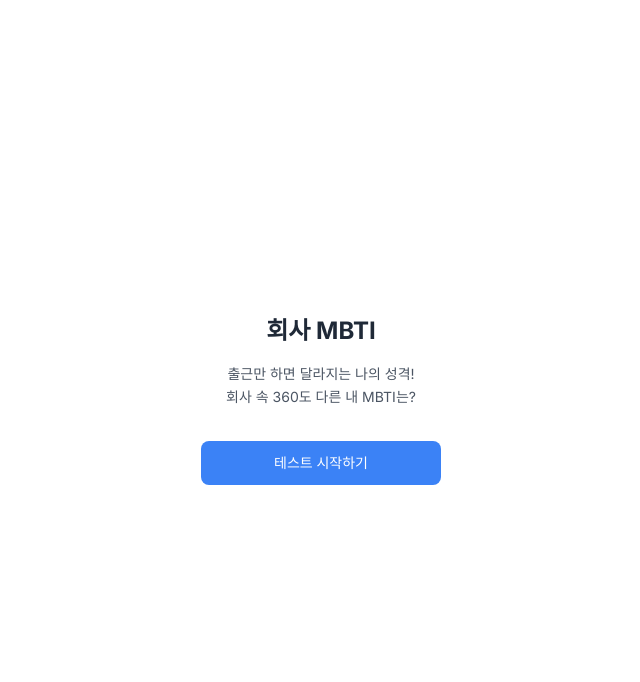
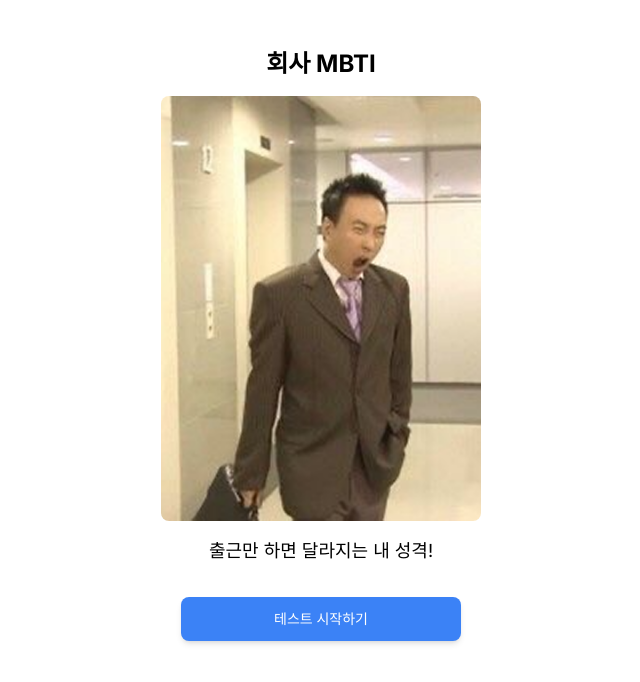
Before and after one commit to clover900/companymbti, a Next.js app: page / in a window 1280 px wide. Shown: the top 682 px of the page, without its empty margins (319-959 px from the left). Built offline with nearby package versions, Linux system fonts and the light colour scheme.

Commit message:
Update: Remove share button and add meme image to main page

```diff
--- a/src/app/page.tsx
+++ b/src/app/page.tsx
@@ -2,20 +2,22 @@
 
 export default function Home() {
   return (
-    <div className="min-h-screen flex items-center justify-center px-4 py-8 bg-white">
+    <main className="min-h-screen flex flex-col items-center px-4 py-12 bg-white">
       <div className="w-full max-w-[320px] text-center">
-        <h1 className="text-2xl font-bold mb-4 text-gray-800">회사 MBTI</h1>
-        <p className="text-sm text-gray-600 mb-8 leading-relaxed">
-          출근만 하면 달라지는 나의 성격!<br />
-          회사 속 360도 다른 내 MBTI는?
-        </p>
-        <Link
+        <h1 className="text-2xl font-bold mb-4">회사 MBTI</h1>
+        <img
+          src="/image 75.png"
+          alt="회사 MBTI 밈"
+          className="w-full max-w-[360px] h-auto mb-4 rounded-lg"
+        />
+        <p className="text-lg mb-8">출근만 하면 달라지는 내 성격!</p>
+        <a
           href="/test"
-          className="inline-block w-full max-w-[240px] bg-blue-500 hover:bg-blue-600 text-white font-medium py-3 px-6 rounded-lg text-sm transition-colors"
+          className="inline-block w-full max-w-[280px] bg-blue-500 hover:bg-blue-600 text-white font-medium py-3 px-6 rounded-lg text-sm transition-all duration-200 hover:scale-105 shadow-md"
         >
           테스트 시작하기
-        </Link>
+        </a>
       </div>
-    </div>
+    </main>
   )
 }
--- a/src/app/test/page.tsx
+++ b/src/app/test/page.tsx
@@ -133,22 +133,22 @@
 ];
 
 const mbtiDescriptions: { [key: string]: string } = {
-  ISTJ: "매뉴얼 필요 없음! \n 회사의 든든한 살림꾼, 인간 백과사전",
-  ISFJ: "팀원 생일은 기본으로 챙기는 숨은 케어 담당.\n내 책상엔 늘 동료들에게 나눠줄 간식이 준비되어 있지!",
-  INFJ: "한마디만 들어도 상대 속마음까지 읽어내는\n회사 내 심리 분석가",
-  INTJ: "이렇게 하면 더 좋지 않을까요?\n남들이 못 본 개선점을 찾아내는 업무 혁신가",
-  ISTP: "고장난 것은 뭐든 고쳐버리는 사내 만능 해결사.\n말은 적지만 실력은 많음",
-  ISFP: "회식에서 몰래 인생샷 찍어주는\n팀의 감성 포토그래퍼",
-  INFP: "회사에선 말이 적지만 채팅창 이모지 센스는 만렙.\n이모지로 내 마음을 표현해",
-  INTP: "왜 그런지 설명해드릴게요\n질문하면 끝없이 나오는 지식의 창고",
-  ESTP: "어색한 회식에 활력을 불어넣는 분위기 메이커.\n내가 있는 회식은 항상 대박 난다고!",
-  ESFP: "월요일 아침부터 에너지 넘치는 사무실의 활력소.\n내가 없으면 이 회사 너무 조용할 걸?",
-  ENFP: "기발한 아이디어 제조기.\n아이디어 회의에서 번뜩이는 제안 20개는 기본으로 내놓음",
-  ENTP: "다른 방식으로 해보면 어떨까요?\n신선한 관점으로 회의에 활기를 불어넣는 아이디어 뱅크",
-  ESTJ: "마감 3일 전에 끝내는 업무 처리 고수.\n내 일정표대로라면 모든 게 완벽하게 진행돼!",
-  ESFJ: "카톡 단체방부터 회식 분위기까지 완벽하게.\n나 없으면 회사 분위기 완전 싸해진다니까!",
-  ENFJ: "도와줄까?\n어려움에 처한 팀원들의 믿음직한 멘토",
-  ENTJ: "이 프로젝트는 내가 책임질게!\n목표를 확실히 세우고 팀을 이끄는 타고난 리더"
+  ISTJ: "",
+  ISFJ: "",
+  INFJ: "",
+  INTJ: "",
+  ISTP: "",
+  ISFP: "",
+  INFP: "",
+  INTP: "",
+  ESTP: "",
+  ESFP: "",
+  ENFP: "",
+  ENTP: "",
+  ESTJ: "",
+  ESFJ: "",
+  ENFJ: "",
+  ENTJ: ""
 };
 
 type MBTIType = 'ISTJ' | 'ISFJ' | 'INFJ' | 'INTJ' | 'ISTP' | 'ISFP' | 'INFP' | 'INTP' | 'ESTP' | 'ESFP' | 'ENFP' | 'ENTP' | 'ESTJ' | 'ESFJ' | 'ENFJ' | 'ENTJ';
@@ -359,8 +359,8 @@
   const [showResult, setShowResult] = useState(false);
   const resultRef = useRef<HTMLDivElement>(null);
 
-  const handleAnswer = (value: string) => {
-    const newAnswers = [...answers, value];
+  const handleAnswer = (answer: string) => {
+    const newAnswers = [...answers, answer];
     setAnswers(newAnswers);
 
     if (currentQuestion < questions.length - 1) {
@@ -390,46 +390,6 @@
     ].join('');
   };
 
-  const handleShare = async () => {
-    if (!resultRef.current) return
-
-    try {
-      const canvas = await html2canvas(resultRef.current, {
-        backgroundColor: '#ffffff',
-        scale: 2, // 고해상도 이미지를 위해 2배 스케일
-      })
-
-      // 이미지를 Data URL로 변환
-      const image = canvas.toDataURL('image/png')
-
-      // 공유할 텍스트 생성
-      const mbti = calculateMBTI()
-      const shareText = `나의 회사 MBTI는 ${mbti}!\n${mbtiDescriptions[mbti].replace('\n', ' ')}`
-
-      // Web Share API 사용
-      if (navigator.share) {
-        // 이미지를 Blob으로 변환
-        const blob = await fetch(image).then(res => res.blob())
-        const file = new File([blob], 'mbti-result.png', { type: 'image/png' })
-
-        await navigator.share({
-          title: '나의 회사 MBTI 결과',
-          text: shareText,
-          files: [file],
-        })
-      } else {
-        // Web Share API를 지원하지 않는 경우
-        const link = document.createElement('a')
-        link.download = 'mbti-result.png'
-        link.href = image
-        link.click()
-      }
-    } catch (error) {
-      console.error('공유하기 실패:', error)
-      alert('공유하기에 실패했습니다. 다시 시도해주세요.')
-    }
-  }
-
   if (showResult) {
     const mbti = calculateMBTI() as MBTIType;
     return (
@@ -438,9 +398,6 @@
           <div className="mb-8">
             <h2 className="text-xl font-bold mb-4 text-gray-800">나의 회사 MBTI는</h2>
             <div className="text-4xl font-bold text-blue-600 mb-6">{mbti}</div>
-            <p className="text-sm text-gray-600 leading-relaxed whitespace-pre-line">
-              {mbtiDescriptions[mbti]}
-            </p>
           </div>
           <div className="mb-8 flex flex-wrap justify-center gap-3">
             {mbtiKeywords[mbti]?.map((keyword, index) => {
@@ -460,12 +417,6 @@
             })}
           </div>
           <div className="space-y-4">
-            <button
-              onClick={handleShare}
-              className="w-full max-w-[280px] bg-blue-500 hover:bg-blue-600 text-white font-medium py-3 px-6 rounded-lg text-sm transition-all duration-200 hover:scale-105 shadow-md"
-            >
-              결과 공유하기
-            </button>
             <a
               href="/"
               className="inline-block w-full max-w-[280px] bg-gray-100 hover:bg-gray-200 text-gray-600 font-medium py-3 px-6 rounded-lg text-sm transition-all duration-200 hover:scale-105"
@@ -483,6 +434,13 @@
   return (
     <div className="min-h-screen flex flex-col items-center px-4 pt-12 pb-8 bg-white">
       <div className="w-full max-w-[320px]">
+        <h1 className="text-2xl font-bold text-center mb-4">회사 MBTI</h1>
+        <img
+          src="/image 75.png"
+          alt="회사 MBTI 밈"
+          className="w-full max-w-[360px] h-auto mb-4 rounded-lg"
+        />
+        <p className="text-lg text-center mb-8">출근만 하면 달라지는 내 성격!</p>
         <div className="mb-8">
           <div className="w-full bg-gray-100 rounded-full h-1.5 mb-2">
             <div
```
Also changed, not shown: public/image 75.png (added).
